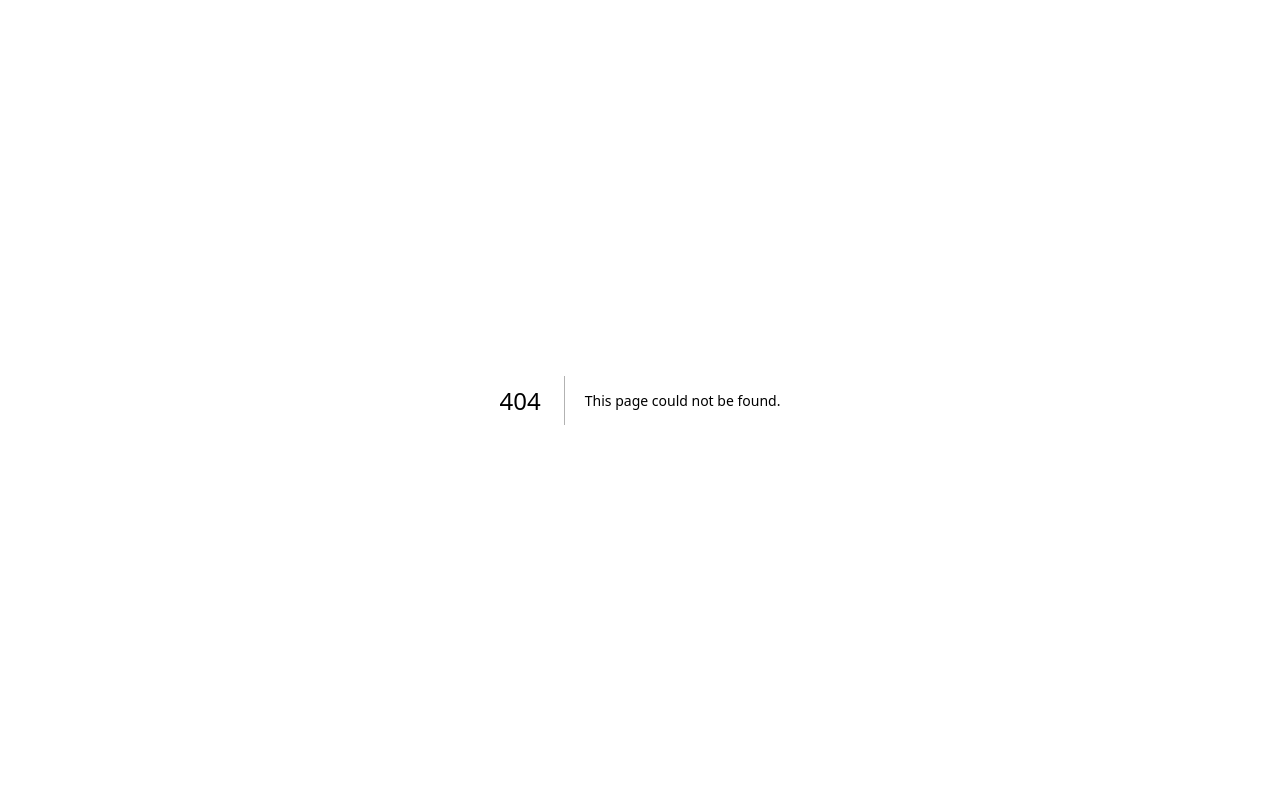
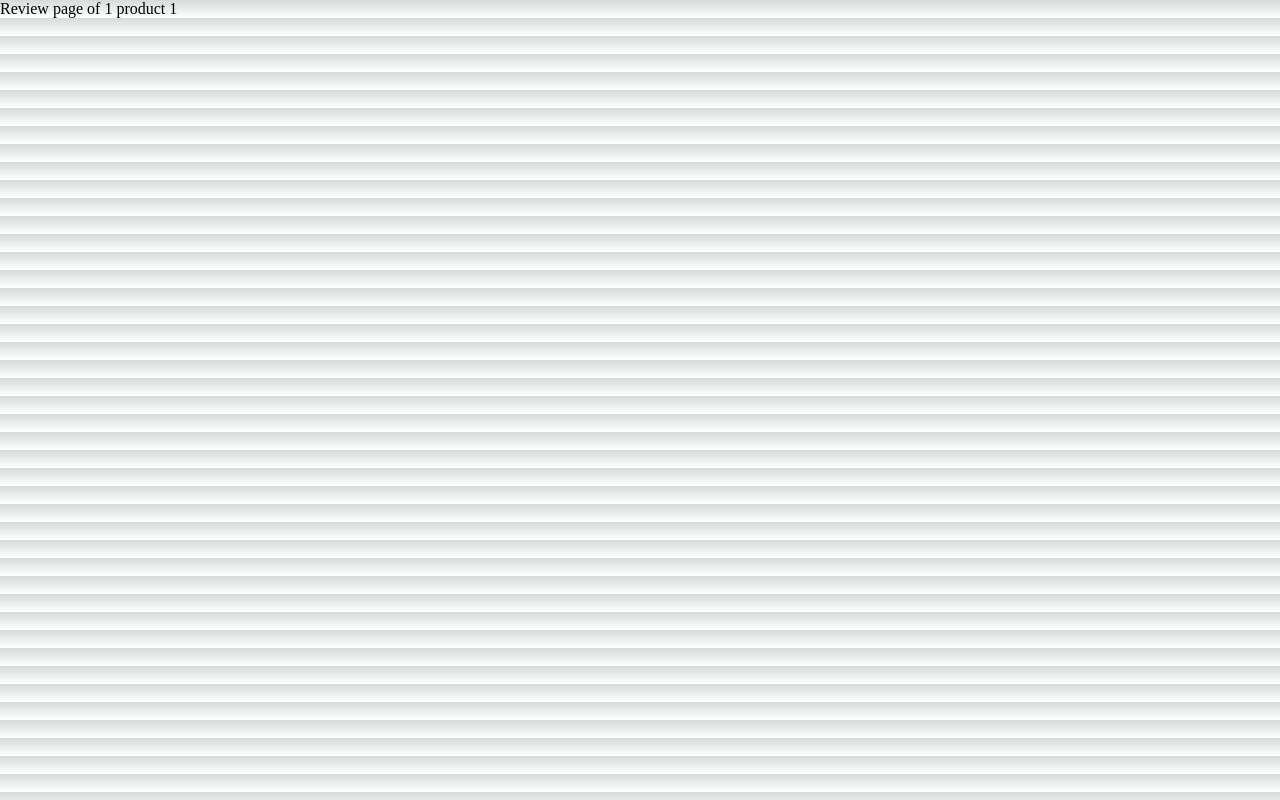
Before and after one commit to kuldip-0611/nextjs_Learning, a Next.js app: page /products/1/review/1 in a window 1280 px wide. Before the commit this address had no page. Built offline with nearby package versions, Linux system fonts and the light colour scheme.

Commit message:
nested dynamic routes

```diff
--- /dev/null
+++ b/pages/products/[productid]/review/[reviewid].js
@@ -0,0 +1,12 @@
+const { useRouter } = require("next/router")
+
+const Review = ()=>{
+    const router = useRouter();
+    const {reviewid,productid} = router.query;
+    return(
+        <div>
+            Review page of {reviewid} product {productid}
+        </div>
+    )
+}
+export default Review
```
Also changed, not shown: pages/products/[productid]/index.js (renamed from pages/products/[productid].js).
